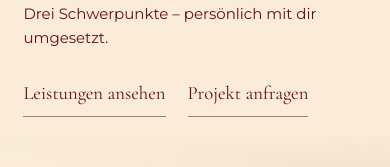
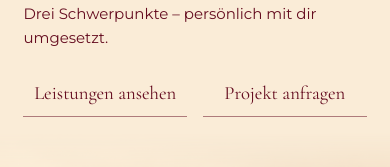
Before and after one commit to AnnaFillanna/anna-filippi.studio, a React (Vite) app: page / in a window 390 px wide. Shown: the part 273-440 px from the top of the page. Built offline with nearby package versions, Linux system fonts and the light colour scheme; a web font is replaced by a local one.

Commit message:
Center mobile hero actions in equal width columns

```diff
--- a/src/components/Hero/Hero.module.scss
+++ b/src/components/Hero/Hero.module.scss
@@ -351,8 +351,8 @@
   .hero { background: #faecd7; }
   .copy { padding-bottom: 24px; }
   .description { font-size: 15px; line-height: 1.6; }
-  .actions { margin-top: 20px; gap: 12px 22px; }
-  .actions .servicesLink, .actions .projectLink { font-size: clamp(18px, 4.8vw, 23px); }
+  .actions { display: grid; grid-template-columns: repeat(2, minmax(0, 1fr)); align-items: stretch; width: 100%; margin-top: 20px; gap: 16px; }
+  .actions .servicesLink, .actions .projectLink { display: flex; align-items: center; justify-content: center; min-height: 44px; text-align: center; font-size: clamp(17px, 4.8vw, 23px); }
   .portrait {
     margin-top: -8px;
     height: clamp(340px, 100vw, 600px);
```
